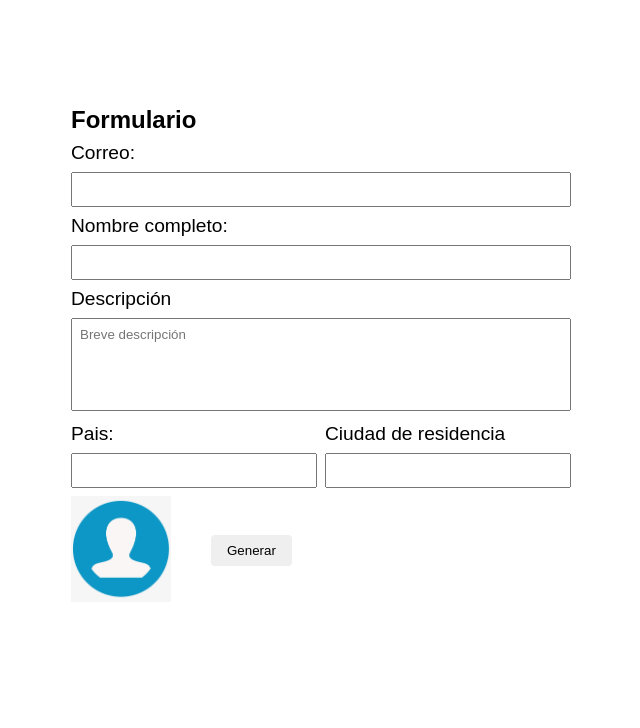
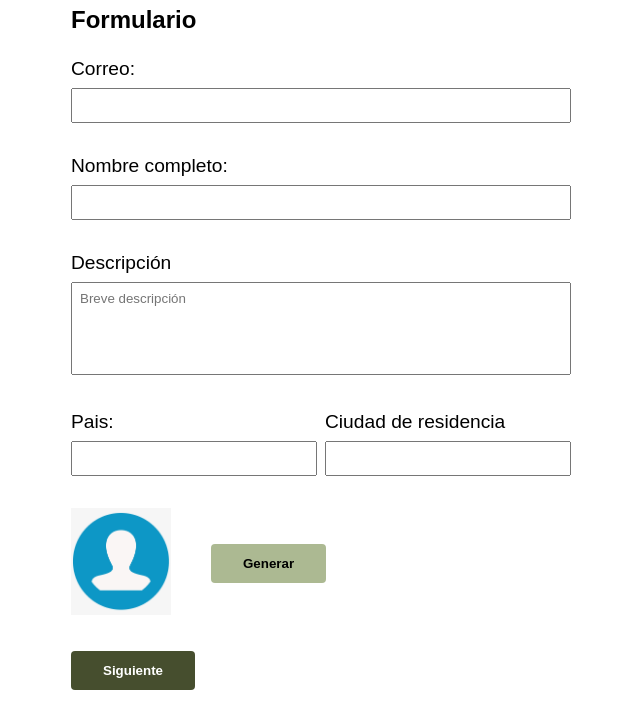
Before and after one commit to Luichidev/hackaton-bcnDigital, a React (Vite) app: page / in a window 1280 px wide. Shown: the top 728 px of the page, without its empty margins (319-959 px from the left). Built offline with nearby package versions, Linux system fonts and the light colour scheme.

Commit message:
fix: Fix styles of form

```diff
--- a/src/App.css
+++ b/src/App.css
@@ -20,16 +20,13 @@ form {
 input,
 textarea {
   width: 100%;
-  padding: 8px 0;
-  margin-bottom: 8px;
+  padding: 8px;
   resize: none;
-}
-::placeholder {
-  padding-left: 8px;
 }
 .form-group {
   gap: 8px;
   align-items: center;
+  padding: 16px 0;
 }
 .avatar {
   max-width: 100px;
@@ -37,3 +34,12 @@ textarea {
 .button {
   padding-left: 32px;
 }
+.bg-primary {
+  background-color: var(--mainColor);
+  font-weight: 700;
+  color: #fff;
+}
+.bg-secondary {
+  background-color: var(--secondaryColor);
+  font-weight: 700;
+}
--- a/src/App.jsx
+++ b/src/App.jsx
@@ -1,13 +1,27 @@
 import { useRef } from "react";
 import "./App.css";
+import { useField } from "./hooks/useField";
+import { useLocalStorage } from "./hooks/useLocalStorage";
 
 function App() {
   const avatarImg = useRef(null);
-  const handleClick = () => {
+  const [avatar, setAvatar] = useLocalStorage(
+    "avatar",
+    "./images/no-avatar.png"
+  );
+
+  const handleClick = (e) => {
+    e.preventDefault();
     const nroRandom = Math.floor(Math.random() * 1000);
-    const avatar = `https://avatars.dicebear.com/api/avataaars/${nroRandom}.svg`;
-    avatarImg.current.src = avatar;
+    const avatarRandom = `https://avatars.dicebear.com/api/avataaars/${nroRandom}.svg`;
+    setAvatar(avatarRandom);
   };
+
+  const handleNext = (params) => {
+    console.log(params);
+  };
+
+  const username = useField({ type: "text" });
   return (
     <main>
       <section>
@@ -16,11 +30,12 @@ function App() {
           <form action="#">
             <div className="form-group">
               <label htmlFor="email">Correo:</label>
-              <input type="email" name="email" id="email" />
+              <input {...username} name="email" id="email" required />
             </div>
-            <div className="form-group"></div>
-            <label htmlFor="name">Nombre completo:</label>
-            <input type="text" id="name" />
+            <div className="form-group">
+              <label htmlFor="name">Nombre completo:</label>
+              <input type="text" name="name" id="name" required />
+            </div>
 
             <div className="form-group">
               <label htmlFor="description">Descripción</label>
@@ -35,26 +50,27 @@ function App() {
             <div className="form-group flex-container">
               <div className="flex-1">
                 <label htmlFor="country">Pais:</label>
-                <input type="text" />
+                <input type="text" id="country" name="country" required />
               </div>
               <div className="flex-1">
                 <label htmlFor="city">Ciudad de residencia</label>
-                <input type="text" />
+                <input type="text" id="city" name="city" required />
               </div>
             </div>
             <div className="form-group flex-container">
               <div className="avatar flex-1">
-                <img
-                  ref={avatarImg}
-                  src="./images/no-avatar.png"
-                  alt="Avatar"
-                />
+                <img ref={avatarImg} src={avatar} alt="Avatar" />
               </div>
               <div className="button flex-1">
-                <button className="btn" onClick={handleClick}>
+                <button className="btn bg-secondary" onClick={handleClick}>
                   Generar
                 </button>
               </div>
+            </div>
+            <div className="form-group">
+              <button className="btn bg-primary" onClick={handleNext}>
+                Siguiente
+              </button>
             </div>
           </form>
         </div>
--- a/src/index.css
+++ b/src/index.css
@@ -2,6 +2,8 @@
   box-sizing: border-box;
   margin: 0;
   padding: 0;
+  --mainColor: #464e2e;
+  --secondaryColor: #acb992;
 }
 
 body,
@@ -27,7 +29,7 @@ img {
 .btn {
   display: block;
   max-width: 200px;
-  padding: 8px 16px;
+  padding: 12px 32px;
   border-radius: 0.25rem;
   cursor: pointer;
   border: 0;
```
